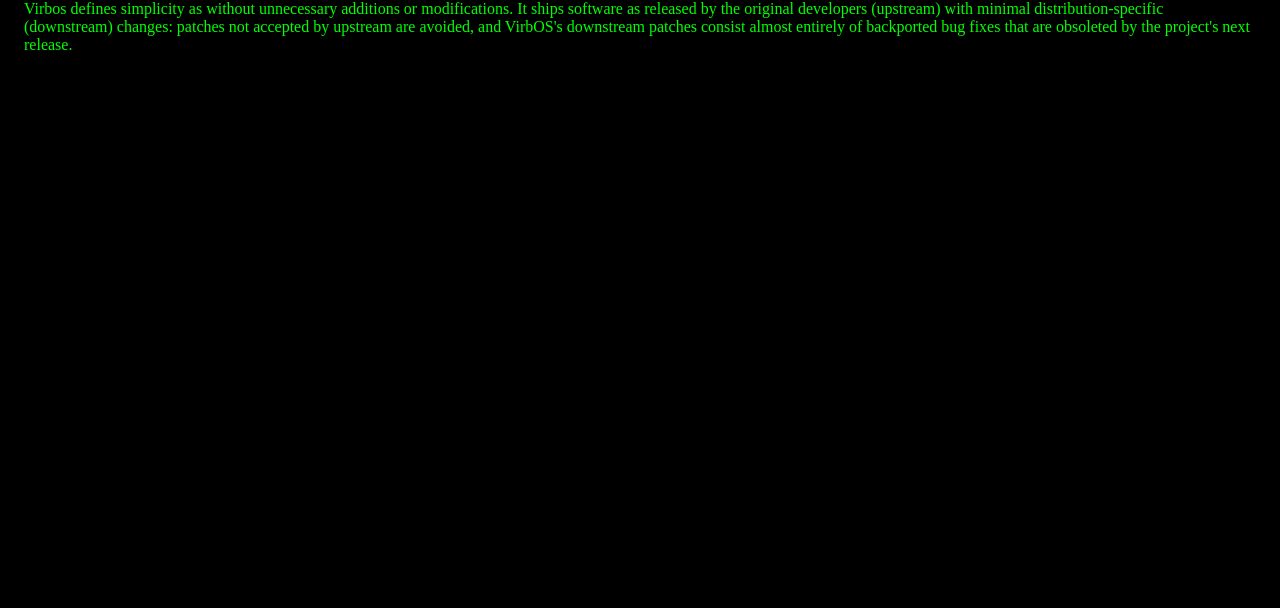
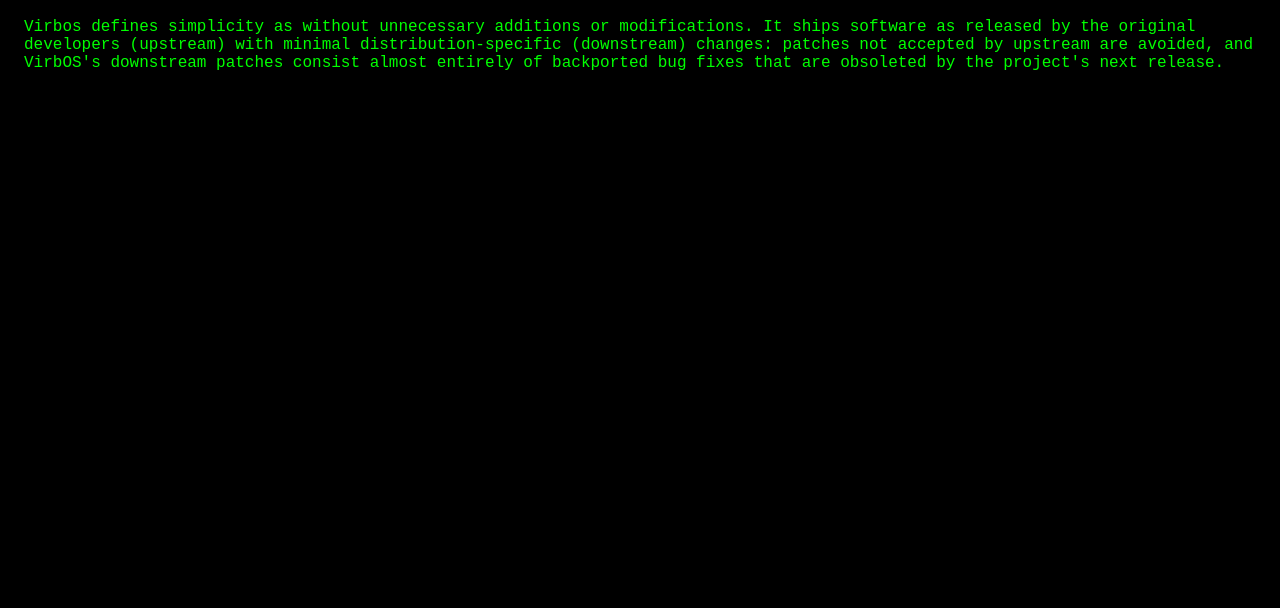
Before and after one commit to Virbos/virbos.github.io, a plain HTML site: page about/about.html in a window 1280 px wide. Shown: the part 192-800 px from the top of the page. Drawn offline with Linux system fonts and the light colour scheme; a small style sheet from the web is missing.

Commit message:
Text Selection and Font Fix
Now using Iosevka Web instead of Iosevka (with fallback to monospace)

```diff
--- a/about/about.html
+++ b/about/about.html
@@ -7,6 +7,7 @@
         <style>
             @import url(../non-index.css);
         </style>
+        <link href="https://pvinis.github.io/iosevka-webfont/3.4.1/iosevka.css" rel="stylesheet" />
     </head>
     <body>
         <div class="header">
--- a/index.css
+++ b/index.css
@@ -5,7 +5,7 @@
 }
 
 * {
-    font-family: "Iosevka";
+    font-family: "Iosevka Web", monospace;
     color: white;
 }
 
@@ -68,3 +68,9 @@ a:active {
     z-index: -1;
     border-width: 0px;
 }
+
+/* Text Selection */
+::selection, ::-moz-selection {
+    background: var(--accent);
+    color: var(--background);
+}
--- a/non-index.css
+++ b/non-index.css
@@ -6,7 +6,7 @@
 }
 
 * {
-    font-family: "Iosevka";
+    font-family: "Iosevka Web", monospace;
     color: var(--accent);
 }
 
@@ -121,3 +121,10 @@ button.filled:hover {
 ::-webkit-scrollbar-thumb:hover {
     background-color: var(--accent-hover)
 }
+
+/* Text Selection */
+
+::selection, ::-moz-selection {
+    background: var(--accent);
+    color: var(--background);
+}
```
Also changed, not shown: community/community.html (+1 -0 lines), download/download.html (+1 -0 lines), index.html (+1 -0 lines).
